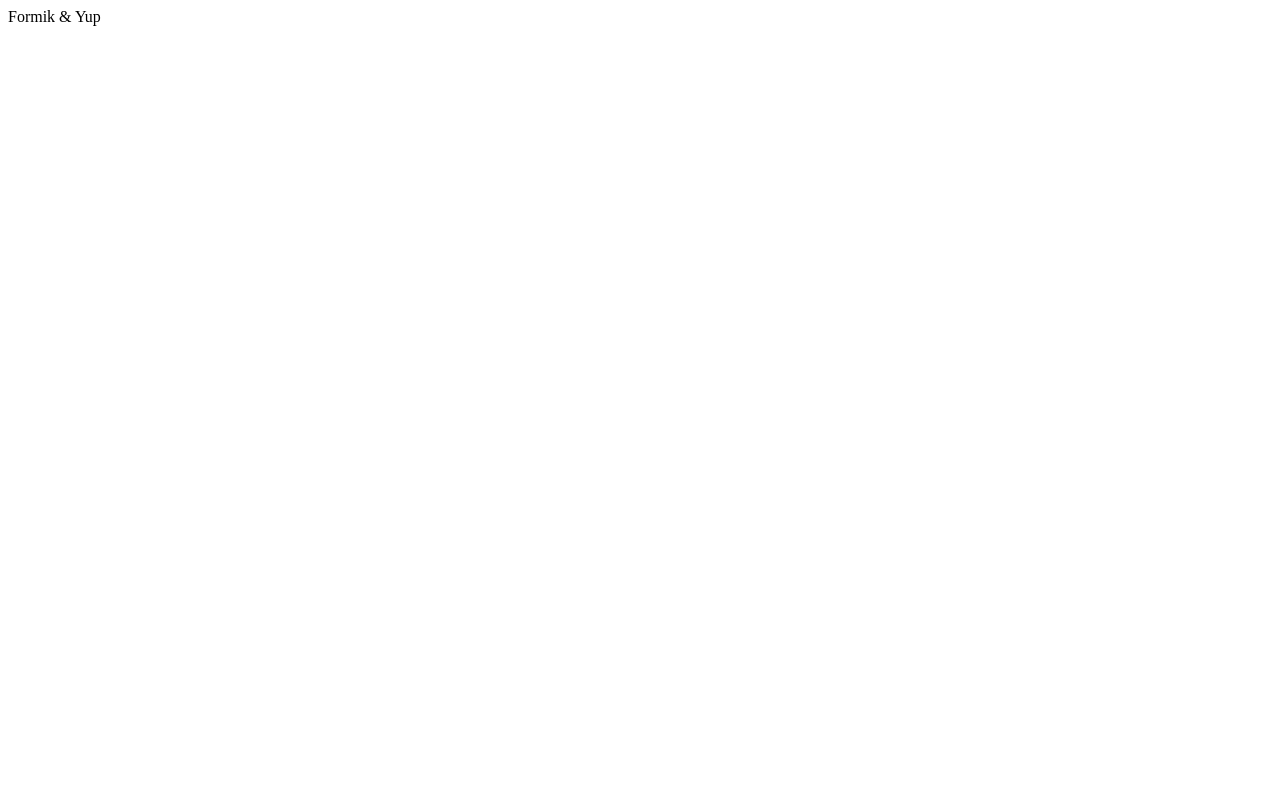
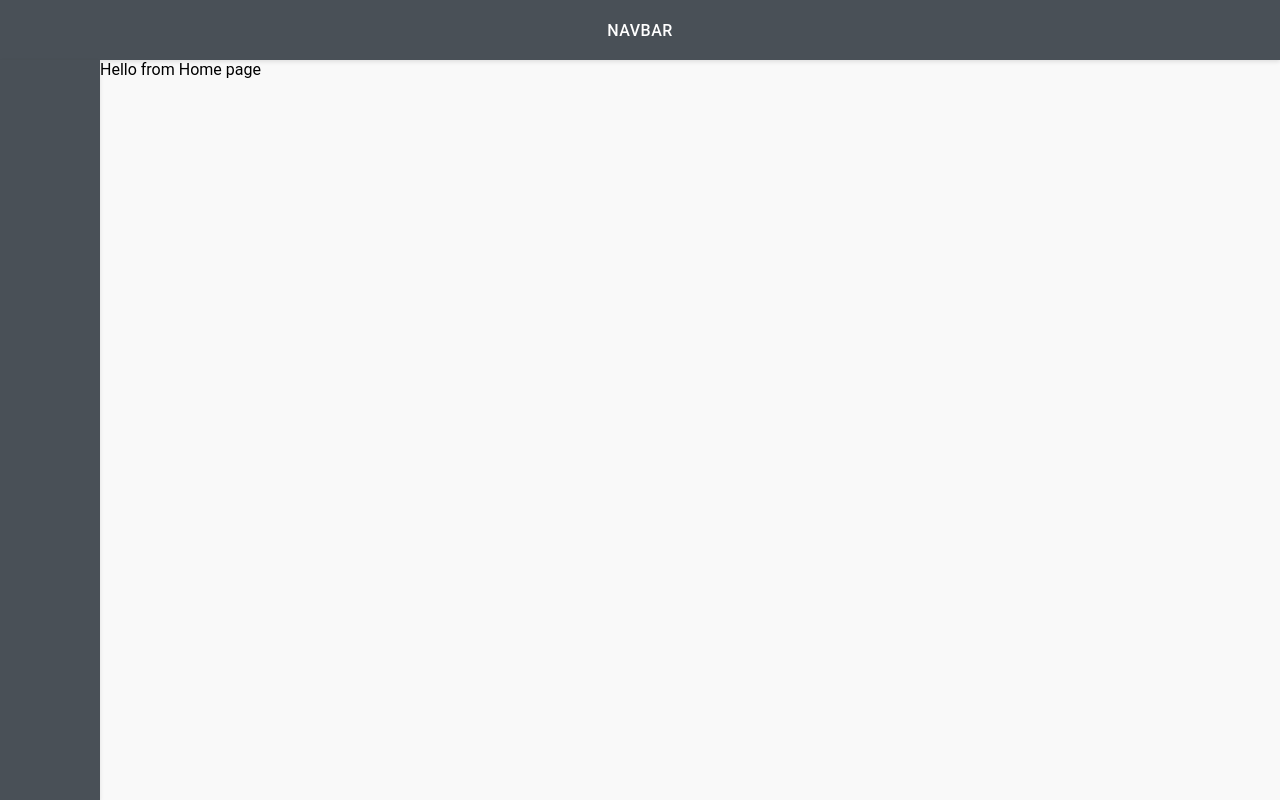
Before and after one commit to inaumanmajeed/FormikWithValidation, a React (Create React App) app: page / in a window 1280 px wide. Built offline with nearby package versions, Linux system fonts and the light colour scheme.

Commit message:
chore: Add react-router-dom to package.json and update Home component

```diff
--- a/package.json
+++ b/package.json
@@ -12,6 +12,7 @@
     "formik": "^2.4.6",
     "react": "^18.3.1",
     "react-dom": "^18.3.1",
+    "react-router-dom": "^6.26.1",
     "react-scripts": "5.0.1",
     "web-vitals": "^2.1.4",
     "yup": "^1.4.0"
--- a/public/index.html
+++ b/public/index.html
@@ -24,7 +24,7 @@
       work correctly both with client-side routing and a non-root public URL.
       Learn how to configure a non-root public URL by running `npm run build`.
     -->
-    <title>React App</title>
+    <title>Formik-Yup-Practice</title>
   </head>
   <body>
     <noscript>You need to enable JavaScript to run this app.</noscript>
--- a/src/app/App.js
+++ b/src/app/App.js
@@ -1,9 +1,13 @@
-import React from 'react'
+import React from "react";
+import RoutesMain from "app/routes/Routes";
+import "app/assets/styles/reset.css";
 
-const App = () => {
+const index = () => {
   return (
-    <div>Formik & Yup</div>
-  )
-}
+    <>
+      <RoutesMain />
+    </>
+  );
+};
 
-export default App
+export default index;
--- /dev/null
+++ b/src/app/assets/styles/reset.css
@@ -0,0 +1,24 @@
+/* reset the project */
+
+* {
+  margin: 0;
+  padding: 0;
+  box-sizing: border-box;
+}
+
+body {
+  font-family: 'Roboto', sans-serif;
+  background-color: #f0f0f0;
+}
+
+ul {
+  list-style: none;
+}
+
+a {
+  text-decoration: none;
+}
+
+button {
+  cursor: pointer;
+}
--- /dev/null
+++ b/src/app/containers/Home/index.js
@@ -0,0 +1,8 @@
+import LayoutMainWeb from "app/layouts/web";
+import React from "react";
+
+const Home = () => {
+  return <LayoutMainWeb>Hello from Home page</LayoutMainWeb>;
+};
+
+export default Home;
--- /dev/null
+++ b/src/app/layouts/styles/styles.js
@@ -0,0 +1,101 @@
+import { styled } from "@mui/material/styles";
+
+const Container = styled("div")(({ theme }) => ({
+  minHeight: "100dvh",
+  height: "100%",
+  minWidth: "100dvw",
+  width: "100%",
+}));
+
+const NavBar = styled("div")(({ theme }) => ({
+  height: "60px",
+  width: "100%",
+  backgroundColor: "#495057",
+  color: "#fff",
+  display: "flex",
+  justifyContent: "center",
+  alignItems: "center",
+  position: "fixed",
+  top: 0,
+  left: 0,
+  zIndex: 1000,
+  boxShadow: "0 2px 4px rgba(0,0,0,0.1)",
+  padding: "0 16px",
+  fontSize: "16px",
+  fontWeight: 500,
+  letterSpacing: "0.5px",
+  textTransform: "uppercase",
+  userSelect: "none",
+  "& a": {
+    color: "#fff",
+    textDecoration: "none",
+    margin: "0 8px",
+    transition: "color 0.3s",
+    "&:hover": {
+      color: "#ddd",
+    },
+  },
+  [theme.breakpoints.down("md")]: {
+    height: "56px",
+  },
+  [theme.breakpoints.down("sm")]: {
+    height: "48px",
+  },
+  [theme.breakpoints.down("xs")]: {
+    height: "40px",
+  },
+}));
+
+const SideBar = styled("div")(({ theme }) => ({
+  height: "calc(100% - 60px)",
+  width: "100px",
+  backgroundColor: "#495057",
+  color: "#fff",
+  position: "fixed",
+  bottom: 0,
+  left: 0,
+  zIndex: 1000,
+  boxShadow: "0 2px 4px rgba(0,0,0,0.1)",
+  padding: "16px",
+  fontSize: "16px",
+  fontWeight: 500,
+  letterSpacing: "0.5px",
+  textTransform: "uppercase",
+  userSelect: "none",
+  [theme.breakpoints.down("md")]: {
+      width: "80px",
+      height: "calc(100% - 56px)",
+  },
+  [theme.breakpoints.down("sm")]: {
+      width: "60px",
+        height: "calc(100% - 48px)",
+  },
+  [theme.breakpoints.down("xs")]: {
+      width: "40px",
+        height: "calc(100% - 40px)",
+  },
+}));
+
+const ChildrenWrapper = styled("div")(({ theme }) => ({
+  width: "calc(100% - 100px)",
+  height: "calc(100% - 60px)",
+  position: "fixed",
+  bottom: 0,
+  right: 0,
+  zIndex: 0,
+  backgroundColor: "#f9f9f9",
+  [theme.breakpoints.down("md")]: {
+    width: "calc(100% - 80px)",
+    height: "calc(100% - 56px)",
+  },
+  [theme.breakpoints.down("sm")]: {
+    width: "calc(100% - 60px)",
+    height: "calc(100% - 48px)",
+  },
+  [theme.breakpoints.down("xs")]: {
+    width: "calc(100% - 40px)",
+    height: "calc(100% - 40px)",
+  },
+}));
+
+export { Container, NavBar, SideBar, ChildrenWrapper };
--- /dev/null
+++ b/src/app/layouts/web/index.js
@@ -0,0 +1,16 @@
+import React from "react";
+import { Container, NavBar, SideBar, ChildrenWrapper } from "../styles/styles";
+
+const LayoutMainWeb = ({ children }) => {
+  return (
+    <Container className="main__layout__wrapper">
+      <NavBar className="main__layout__nav">
+        <a href="/">NavBar</a>
+      </NavBar>
+      <SideBar className="main__layout__sidebar"></SideBar>
+      <ChildrenWrapper>{children}</ChildrenWrapper>
+    </Container>
+  );
+};
+
+export default LayoutMainWeb;
--- a/src/app/routes/routes.js
+++ b/src/app/routes/routes.js
@@ -1,16 +1,23 @@
 import React, { lazy, Suspense } from "react";
 import { BrowserRouter as Router, Route, Routes } from "react-router-dom";
 
-// const Home = lazy(() => import("pages/Home"));
+const Home = lazy(() => import("app/containers/Home/index"));
 
-const routes = () => {
+const RoutesMain = () => {
   return (
     <Router>
       <Routes>
-        {/* <Route path="/" element={<Suspense fallback={<div>Loading...</div>}><Home /></Suspense>} /> */}
+        <Route
+          path="/"
+          element={
+            <Suspense fallback={<div>Loading...</div>}>
+              <Home />
+            </Suspense>
+          }
+        />
       </Routes>
     </Router>
   );
 };
 
-export default routes;
+export default RoutesMain;
```
Also changed, not shown: src/index.js (+4 -4 lines), 1 other file (tests, documents, lock files or other folders).
